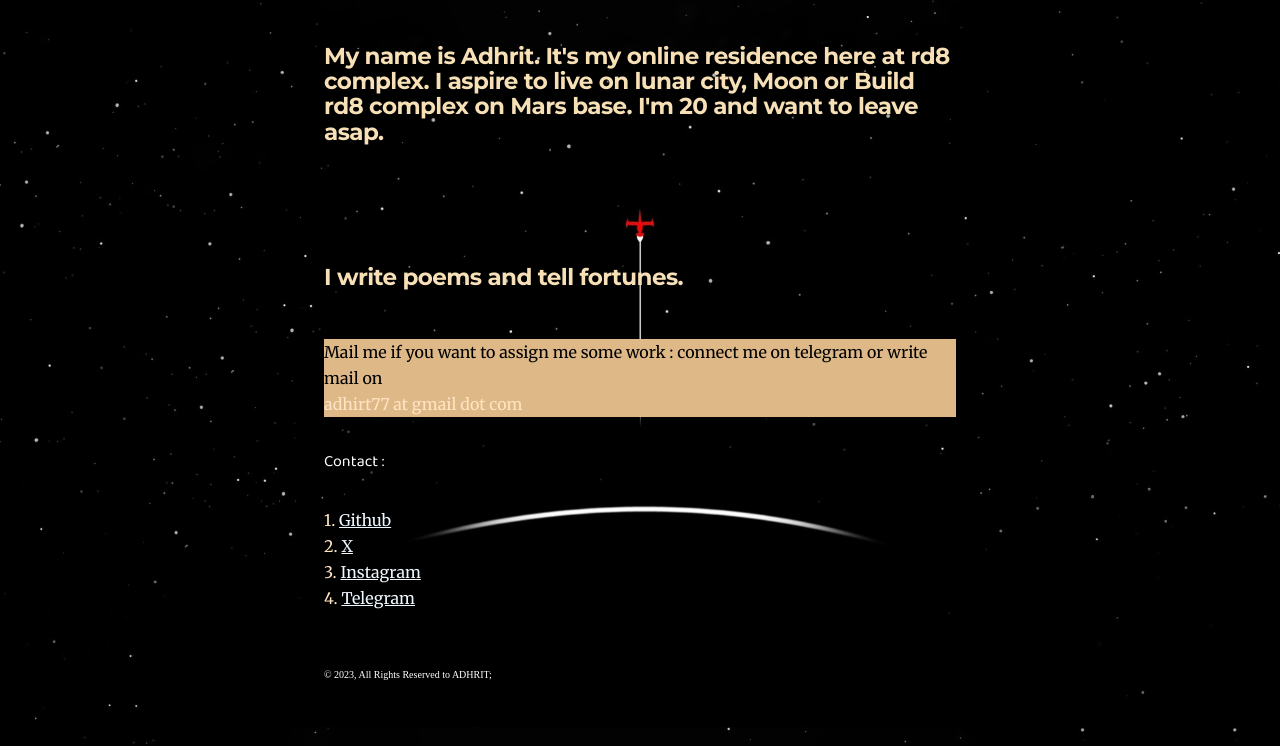
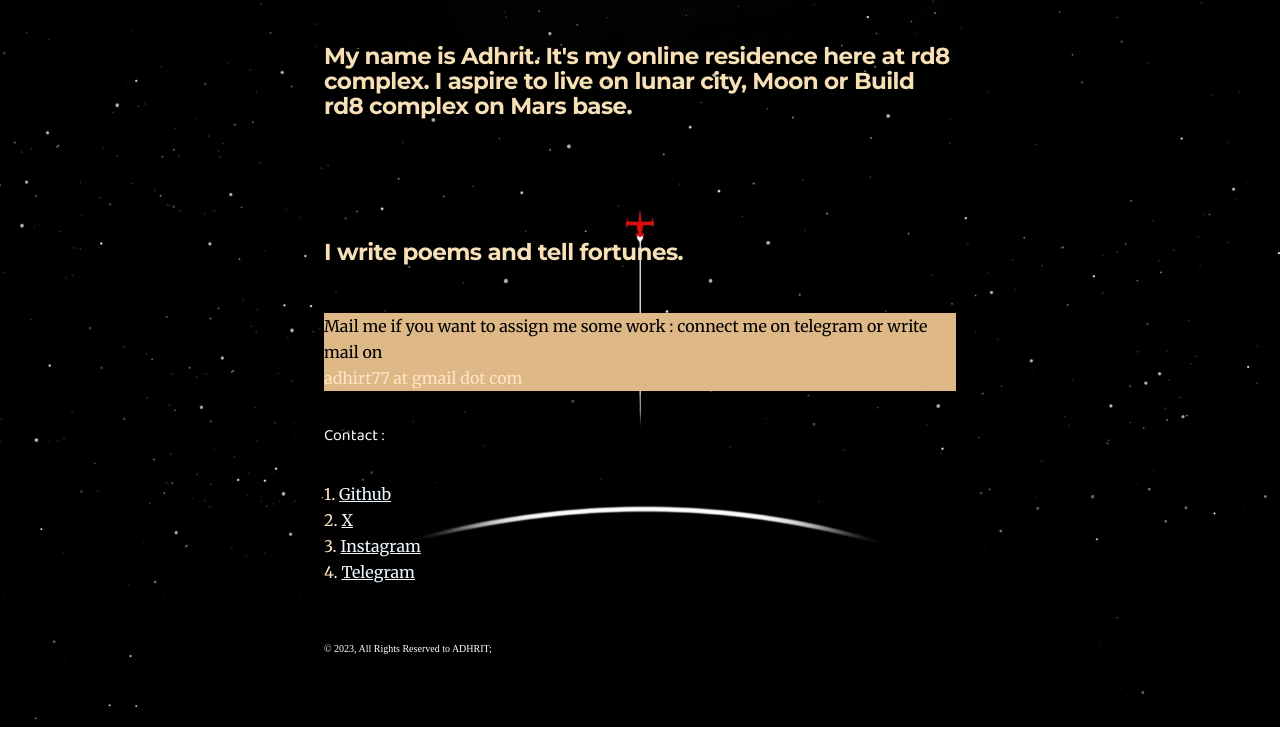
Before and after one commit to cyberc00z/rd8, a Gatsby site: page /about in a window 1280 px wide. Shown: the part 73-819 px from the top of the page. Built offline with nearby package versions, Linux system fonts and the light colour scheme; Gatsby itself is replaced by a stand-in of ours.

Commit message:
remove shit

```diff
--- a/src/pages/about.js
+++ b/src/pages/about.js
@@ -14,7 +14,7 @@ const About = ({data, location}) => {
 		  <SEO title="About" />
 		  <Link to="/about" />
           <div className="about_page">
-		    <h4>My name is Adhrit. It's my online residence here at rd8 complex. I aspire to live on lunar city, Moon or Build rd8 complex on Mars base. I'm 20 and want to leave asap.</h4>
+		    <h4>My name is Adhrit. It's my online residence here at rd8 complex. I aspire to live on lunar city, Moon or Build rd8 complex on Mars base.</h4>
 			<br />
 			<br />
 			<h4>I write poems and tell fortunes. </h4>
```
